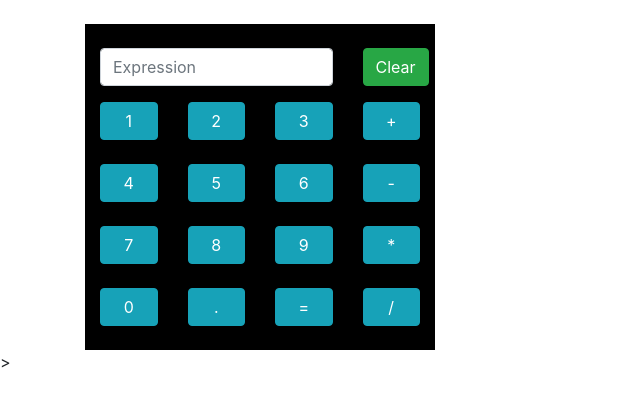
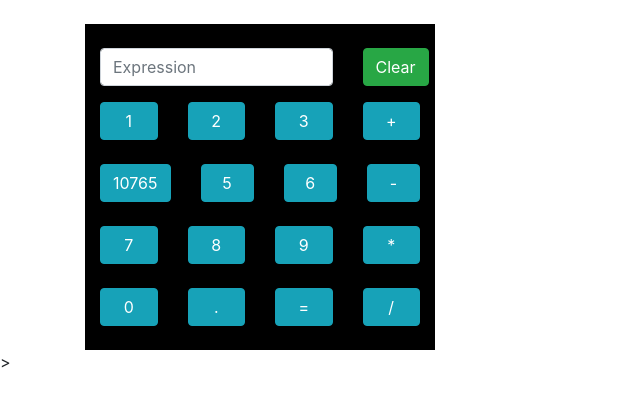
Before and after one commit to arjunsq/Devops, a website: page public/index.html in a window 1280 px wide. Shown: the whole page, without its empty margins (0-640 px from the left). Drawn offline with nearby package versions, Linux system fonts and the light colour scheme.

Commit message:
Update index.html

```diff
--- a/public/index.html
+++ b/public/index.html
@@ -42,7 +42,7 @@
 			<br>
 				<div class="row">
 				    <div class="col">
-				     	 <button type="button" class="btn btn-info btn-block" onclick="calc.exp.value+='4'">4</button>
+				     	 <button type="button" class="btn btn-info btn-block" onclick="calc.exp.value+='4'">10765</button>
 				    </div>
 				    <div class="col">
 				      	<button type="button" class="btn btn-info btn-block" onclick="calc.exp.value+='5'">5</button>
```
